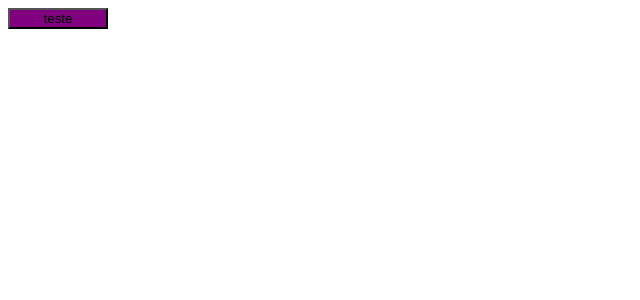
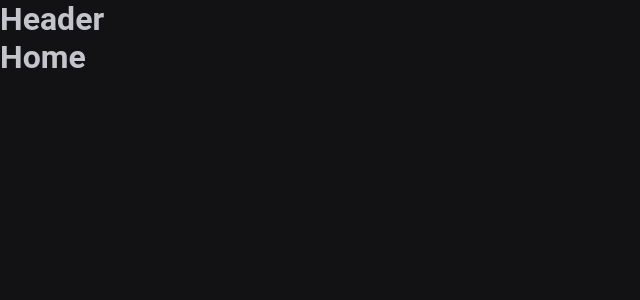
Before and after one commit to johnnycfg/02-ignite-timer, a React (Vite) app: page / in a window 1280 px wide. Shown: the top 300 px of the page, without its empty margins (0-640 px from the left). Built offline with nearby package versions, Linux system fonts and the light colour scheme.

Commit message:
initial configs

```diff
--- a/src/@types/styled.d.ts
+++ b/src/@types/styled.d.ts
@@ -1,7 +1,7 @@
-import 'styled-components';
-import { defaultTheme } from '../styles/themes/default';
+import 'styled-components'
+import { defaultTheme } from '../styles/themes/default'
 
-type ThemeType = typeof defaultTheme;
+type ThemeType = typeof defaultTheme
 
 declare module 'styled-components' {
   export interface DefaultTheme extends ThemeType {}
--- a/src/App.tsx
+++ b/src/App.tsx
@@ -1,11 +1,16 @@
-import { ThemeProvider } from "styled-components";
-import { Button } from "./components/Button/Button";
-import {defaultTheme} from './styles/themes/default'
+import { ThemeProvider } from 'styled-components'
+import { Router } from './Router'
+import { BrowserRouter } from 'react-router-dom'
+import { defaultTheme } from './styles/themes/default'
+import { GlobalStyle } from './styles/themes/global'
 
 export function App() {
   return (
     <ThemeProvider theme={defaultTheme}>
-      <Button />
+      <BrowserRouter>
+        <Router />
+      </BrowserRouter>
+      <GlobalStyle />
     </ThemeProvider>
   )
 }
--- /dev/null
+++ b/src/Router.tsx
@@ -0,0 +1,15 @@
+import { Routes, Route } from 'react-router-dom'
+import { DefaultLayout } from './layouts/DefaultLayout'
+import { History } from './pages/History'
+import { Home } from './pages/Home'
+
+export function Router() {
+  return (
+    <Routes>
+      <Route path="/" element={<DefaultLayout />}>
+        <Route path="/" element={<Home />} />
+        <Route path="/history" element={<History />} />
+      </Route>
+    </Routes>
+  )
+}
--- /dev/null
+++ b/src/components/Header/Header.tsx
@@ -0,0 +1,3 @@
+export function Header() {
+  return <h1>Header</h1>
+}
--- /dev/null
+++ b/src/layouts/DefaultLayout.tsx
@@ -0,0 +1,11 @@
+import { Header } from '../components/Header/Header'
+import { Outlet } from 'react-router-dom'
+
+export function DefaultLayout() {
+  return (
+    <div>
+      <Header />
+      <Outlet />
+    </div>
+  )
+}
--- /dev/null
+++ b/src/pages/History.tsx
@@ -0,0 +1,3 @@
+export function History() {
+  return <h1>History</h1>
+}
--- /dev/null
+++ b/src/pages/Home.tsx
@@ -0,0 +1,3 @@
+export function Home() {
+  return <h1>Home</h1>
+}
--- a/src/styles/themes/default.ts
+++ b/src/styles/themes/default.ts
@@ -1,4 +1,21 @@
 export const defaultTheme = {
-  primary: 'purple',
-  secondary: 'orange',
+  white: '#FFF',
+
+  'gray-100': '#E1E1E6',
+  'gray-300': '#C4C4CC',
+  'gray-400': '#8D8D99',
+  'gray-500': '#7C7C8A',
+  'gray-600': '#323238',
+  'gray-700': '#29292E',
+  'gray-800': '#202024',
+  'gray-900': '#121214',
+
+  'green-300': '#00B37E',
+  'green-500': '#00875F',
+  'green-700': '#015F43',
+
+  'red-500': '#AB222E',
+  'red-700': '#7A1921',
+
+  'yellow-500': '#FBA94C',
 }
--- /dev/null
+++ b/src/styles/themes/global.ts
@@ -0,0 +1,25 @@
+import { createGlobalStyle } from 'styled-components'
+
+export const GlobalStyle = createGlobalStyle`
+  * {
+    margin: 0;
+    padding: 0;
+    box-sizing: border-box;
+  }
+
+  :focus {
+    outline: 0;
+    box-shadow: 0 0 0 2px ${(props) => props.theme['green-500']};
+  }
+
+  body {
+    background: ${(props) => props.theme['gray-900']};
+    color: ${(props) => props.theme['gray-300']};
+  }
+
+  body, input, textarea, button {
+    font-family: 'Roboto', sans-serif;
+    font-weight: 400;
+    font-size: 1rem;
+  }
+`
```
Also changed, not shown: .eslintrc.json (added).
